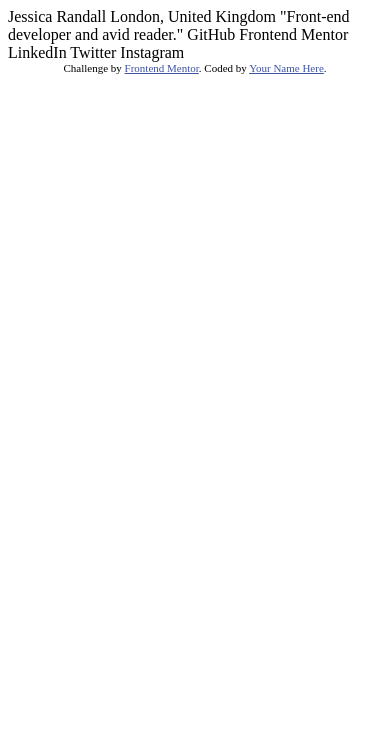
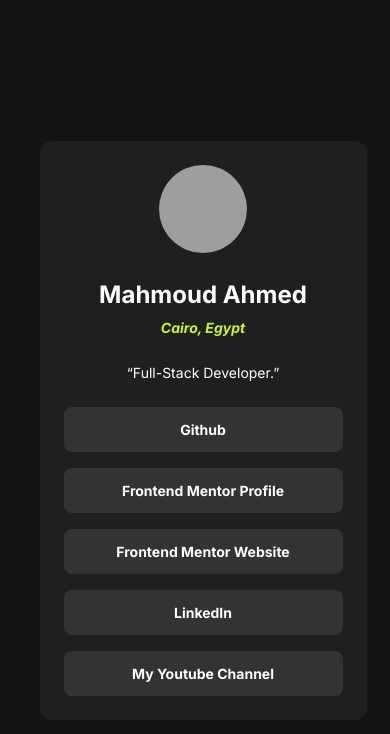
Before and after one commit to promahmoud219/social-links-profile, a plain HTML site: page index.html in a window 390 px wide. Drawn offline with Linux system fonts and the light colour scheme; grey boxes are pictures that could not be loaded.

Commit message:
Finish styling the card and responsive

```diff
--- a/index.html
+++ b/index.html
@@ -1,34 +1,55 @@
 <!DOCTYPE html>
 <html lang="en">
 <head>
+
   <meta charset="UTF-8">
-  <meta name="viewport" content="width=device-width, initial-scale=1.0"> <!-- displays site properly based on user's device -->
+  <meta name="viewport" content="width=device-width, initial-scale=1.0">
 
+  <link rel="stylesheet" href="style.css">
   <link rel="icon" type="image/png" sizes="32x32" href="./assets/images/favicon-32x32.png">
 
+  <!-- font -->
+  <link rel="preconnect" href="https://fonts.googleapis.com">
+  <link rel="preconnect" href="https://fonts.gstatic.com" crossorigin>
+  <link href="https://fonts.googleapis.com/css2?family=Inter:ital,opsz,wght@0,14..32,100..900;1,14..32,100..900&display=swap" rel="stylesheet">
+
   <title>Frontend Mentor | Social links profile</title>
-
-  <!-- Feel free to remove these styles or customise in your own stylesheet 👍 -->
-  <style>
-    .attribution { font-size: 0.6875rem; text-align: center; }
-    .attribution a { color: hsl(228, 45%, 44%); }
-  </style>
 </head>
 <body>
 
-  Jessica Randall
-  London, United Kingdom
-  "Front-end developer and avid reader."
+  <main>
+    <article class="card">
 
-  GitHub
-  Frontend Mentor
-  LinkedIn
-  Twitter
-  Instagram
+      <div class="card__img-wrapper">
+          <img class="card__img" src="assets/images/my profile img.png" alt="profile image">
+      </div>
 
-  <footer class="attribution">
-    Challenge by <a href="https://www.frontendmentor.io?ref=challenge">Frontend Mentor</a>.
-    Coded by <a href="#">Your Name Here</a>.
-  </footer>
+      <div class="card__name-and-address">
+        <h1 class="card__profile-name">Mahmoud Ahmed</h1>
+        <address class="card__address">Cairo, Egypt</address>
+      </div>
+
+      <p class="card__bio"><q>Full-Stack Developer.</q></p>
+
+      <ul class="card__list">
+        <li class="card__item">
+          <a class="card__link" href="https://github.com/promahmoud219">Github</a>
+        </li>
+        <li class="card__item">
+          <a class="card__link" href="https://www.frontendmentor.io/profile/promahmoud219">Frontend Mentor Profile</a>
+        </li>
+        <li class="card__item">
+          <a class="card__link" href="https://www.frontendmentor.io/home">Frontend Mentor Website</a>
+        </li>
+        <li class="card__item">
+          <a class="card__link" href="https://www.linkedin.com/in/pro-david-91148a398/">LinkedIn</a>
+        </li>
+        <li class="card__item">
+          <a class="card__link" href="https://www.youtube.com/@whosajid">My Youtube Channel</a>
+        </li>
+      </ul>
+    </article>
+  </main>
+
 </body>
 </html>
--- a/style.css
+++ b/style.css
@@ -1,22 +1,170 @@
 :root{
 
+    --White: hsl(0, 0%, 100%);
     --Green: hsl(75, 94%, 57%);
-    --White: hsl(0, 0%, 100%);
     --Grey-700: hsl(0, 0%, 20%);
     --Grey-800: hsl(0, 0%, 12%);
     --Grey-900: hsl(0, 0%, 8%);
 
     --Prargraph-Font-Size: 14px;
-    --Font-Weight-400: 400%;
-    --Font-Weight-600: 600%;
-    --Font-Weight-700: 700%;
+    --Font-Weight-400: 400;
+    --Font-Weight-600: 600;
+    --Font-Weight-700: 700;
+
+
+    --Preset1-Bold-Font-Size: 24px;
+    --Preset1-Bold-Font-Weight: bold;
+
+    --Preset2-Bold-Font-Size: 14px;
+    --Preset2-Bold-Font-Weight: bold;
+
+    --Preset2-Regular-Font-Size: 14px;
+    --Preset2-Regular-Font-Weight: normal;
+
+
+
+    --Line-Height: 150%;
+    --Letter-Spacing: 0px;
+
+
+
+
+}
+h1, p, ul, address{
+    padding: 0;
+    margin: 0;
+}
+html, body {
+    font-family: "Inter", sans-serif;
+    background: var(--Grey-900);
+}
+
+body {
+    height: 100vh;
+    width: 100%;
+}
+
+main{
+    height: 100%;
+    width: 100%;
+    display: flex;
+    justify-content: center;
+    align-items: center;
+}
+
+.card {
+    /* max-height: 579px; */
+    max-width: 327px;
+    width: 100%;
+    background: var(--Grey-800);
+    display: flex;
+    flex-direction: column;
+    align-items: center;
+    gap: 24px;
+    padding: 24px;
+    border-radius: 12px;
+    box-sizing: border-box;
+}
+
+.card *{
+    color: var(--White);
+    letter-spacing: 0px;
+    line-height: 150%;
+}
+
+
+
+.card__img-wrapper {
+    width: 88px;
+    height: 88px;
+}
+
+.card__img {
+    width: 100%;
+    height: 100%;
+    object-fit: cover;
+    border-radius: 100%;
+    margin: 0;
+}
+
+
+.card__name-and-address {
+    display: flex;
+    justify-content: center;
+    align-items: center;
+    flex-direction: column;
+    gap: 4px;
+    width: 100%;
+}
+
+.card__profile-name{
+    font-size: var(--Preset1-Bold-Font-Size);
+    font-weight: var(--Preset1-Bold-Font-Weight);
+}
+
+.card__address{
+    color: var(--Green);
+    font-size: var(--Preset2-Bold-Font-Size);
+    font-weight: var(--Preset2-Bold-Font-Weight);
+
+}
+
+.card__bio{
+    font-size: var(--Preset2-Regular-Font-Size);
+    font-weight: var(--Preset2-Regular-Font-Weight);
+    width: 100%;
+    display: block;
+    text-align: center;
+}
+
+.card__list{
+    list-style: none;
+    max-width: 279px;
+    width: 100%;
+    display: flex;
+    justify-content: space-between;
+    flex-direction: column;
+
+    gap: 16px;
+}
+
+.card__link {
+    text-decoration: none;
+    padding: 12px;
+    background: var(--Grey-700);
+    font-size: var(--Preset2-Bold-Font-Size);
+    font-weight: var(--Preset2-Bold-Font-Weight);
+    border-radius: 8px;
+
+    /* solution A */
+    display: block;
+    width: 100%;
+    text-align: center;
+    box-sizing: border-box;
+    transition: 0.3s;
+
+
+    /* solution B */
+    /* display: flex;
+    justify-content: center;
+    align-items: center;  */
+
+    /* solution A=B, Same Difference */
+}
+
+
+.card__link:hover{
+    color: var(--Grey-700);
+    background: var(--Green);
+    cursor: pointer;
 
 }
 
 
 
-
-
-    /* --Mobile: 375px */
-
-    /* --Desktop: 1440px */
+@media (min-width: 768px), (min-width: 1440px) {
+    .card{
+        max-width: 384px;
+        height: 611px;
+    }
+}
```
Also changed, not shown: 2 other files.
